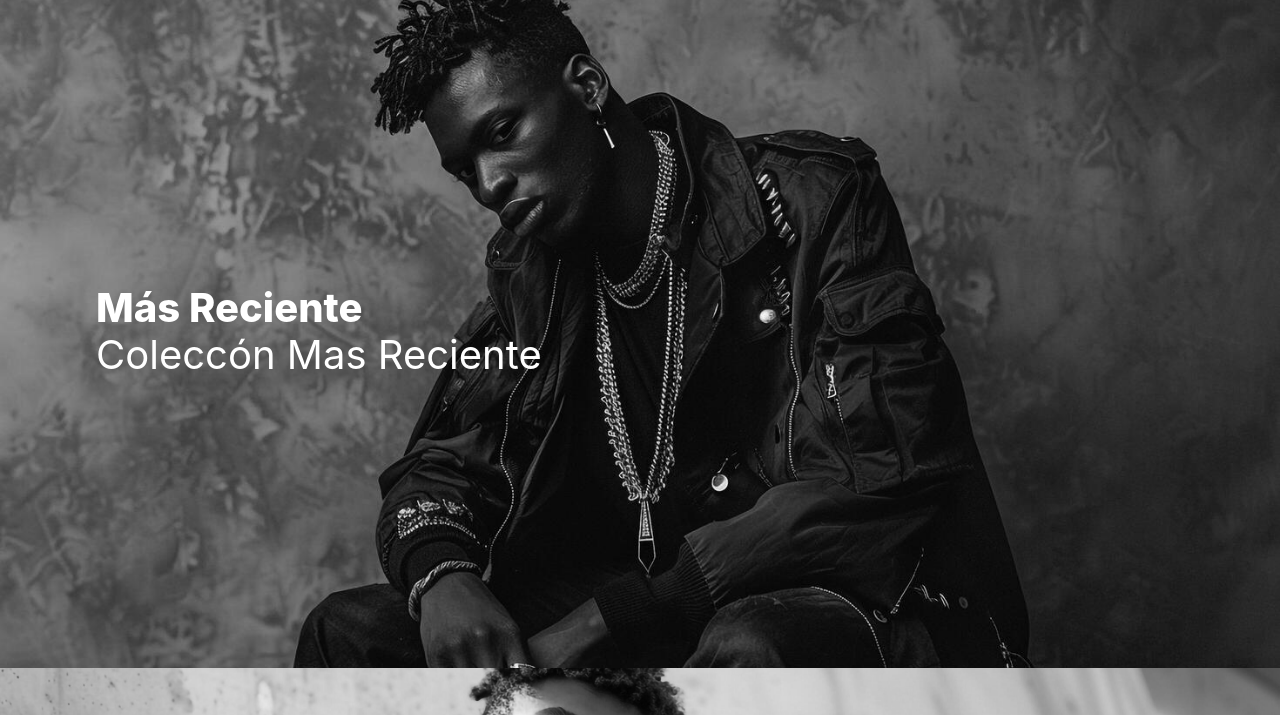
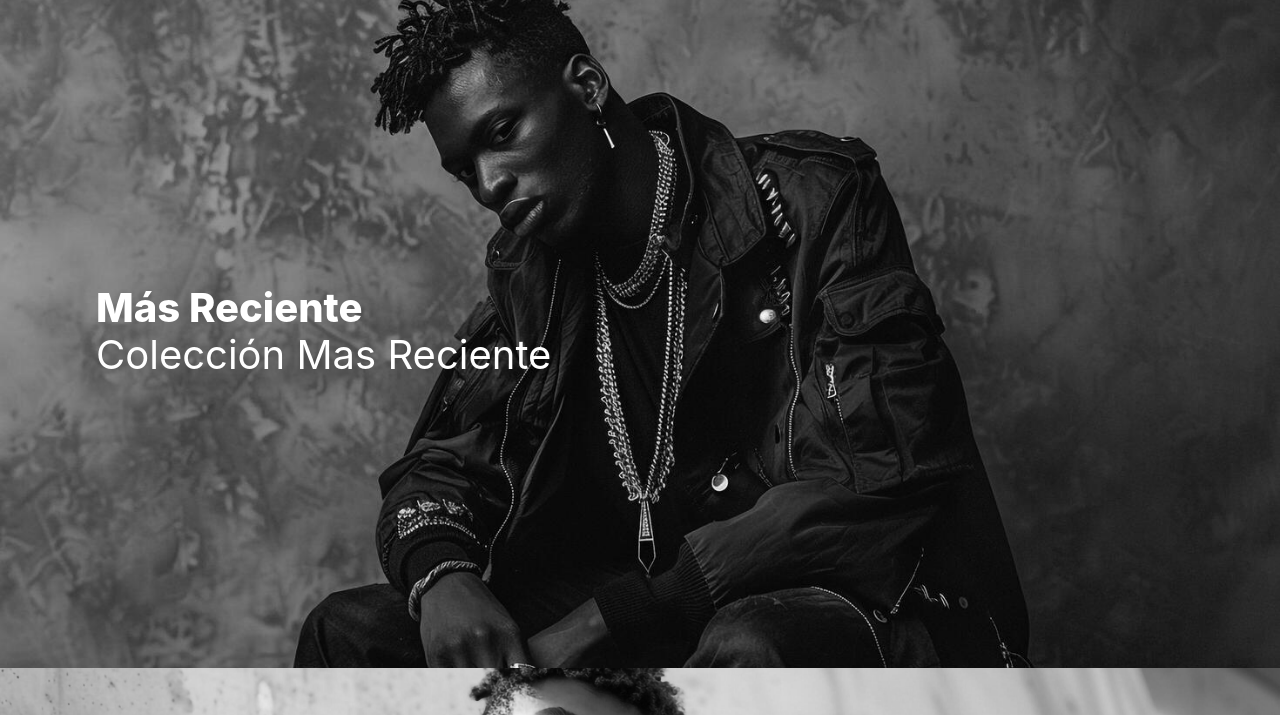
Before and after one commit to YeshuaRodriguez/YeshuaRodriguez.github.io-12Club, a plain HTML site: page usandoframeworksactualizado/index.html in a window 1280 px wide. Shown: the part 85-800 px from the top of the page. Drawn offline with nearby package versions, Linux system fonts and the light colour scheme.

Commit message:
Update index.html

```diff
--- a/usandoframeworksactualizado/index.html
+++ b/usandoframeworksactualizado/index.html
@@ -81,7 +81,7 @@
         <div class="hero2-background"></div>
         <div class="hero-body">
           <p class="title has-text-white is-size-2">Más Reciente</p>
-          <p class="subtitle has-text-white is-size-2">Coleccón Mas Reciente</p>
+          <p class="subtitle has-text-white is-size-2">Colección Mas Reciente</p>
         </div>
       </section>
     </a>
```
